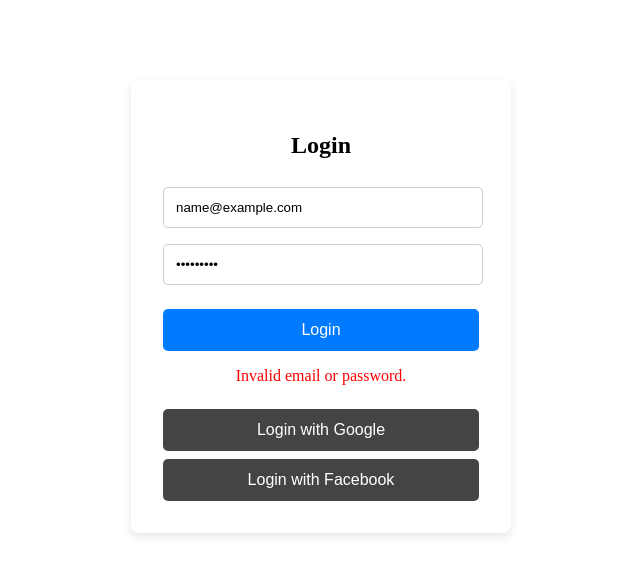
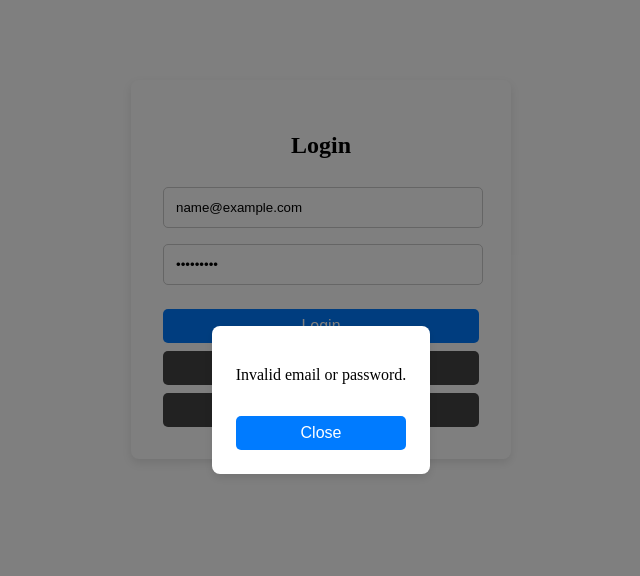
Before and after one commit to SCORPIA2004/Kiroku, a React (Create React App) app in the folder Project 1/login-app/: page / in a window 1280 px wide. Both pictures are taken after typing "name@example.com", "Sample123" into the empty fields and a click on the button "Login". Shown: the top 576 px of the page, without its empty margins (319-959 px from the left). Built offline with nearby package versions, Linux system fonts and the light colour scheme.

Commit message:
Added failed login popup

```diff
--- a/Project 1/login-app/src/components/LoginForm.tsx
+++ b/Project 1/login-app/src/components/LoginForm.tsx
@@ -2,6 +2,7 @@
 import React, { useState } from "react";
 import { useNavigate } from "react-router-dom";
 import styles from "../styles/LoginForm.module.css";
+import Popup from "./Popup";
 import { auth } from "../firebase/firebaseConfig";
 import {
   GoogleAuthProvider,
@@ -14,6 +15,7 @@ const LoginForm = () => {
   const [email, setEmail] = useState("");
   const [password, setPassword] = useState("");
   const [error, setError] = useState("");
+  const [popupMessage, setPopupMessage] = useState<string | null>(null);
 
   const handleSubmit = (e: React.FormEvent) => {
     e.preventDefault();
@@ -21,7 +23,7 @@ const LoginForm = () => {
     if (email === "test@example.com" && password === "password123") {
       navigate("/success");
     } else {
-      setError("Invalid email or password.");
+      setPopupMessage("Invalid email or password.");
     }
   };
 
@@ -29,8 +31,10 @@ const LoginForm = () => {
     try {
       const provider = new GoogleAuthProvider();
       const result = await signInWithPopup(auth, provider);
-      navigate("/success"); // Redirect after login
+      navigate("/success");
     } catch (error) {
+      setPopupMessage("Google login failed. Please try again.");
+
       console.error("Google login failed", error);
     }
   };
@@ -39,13 +43,19 @@ const LoginForm = () => {
     try {
       const provider = new FacebookAuthProvider();
       const result = await signInWithPopup(auth, provider);
-      navigate("/success"); // Redirect after login
+      navigate("/success");
     } catch (error) {
+      setPopupMessage("Facebook login failed. Please try again.");
+
       console.error("Facebook login failed", error);
     }
   };
 
   return (
+    <>
+      {popupMessage && (
+        <Popup message={popupMessage} onClose={() => setPopupMessage(null)} />
+      )}
       <div className={styles.container}>
         <h2>Login</h2>
         <form onSubmit={handleSubmit} className={styles.form}>
@@ -70,6 +80,7 @@ const LoginForm = () => {
           <button onClick={handleFacebookLogin}>Login with Facebook</button>
         </div>
       </div>
+    </>
   );
 };
 
--- /dev/null
+++ b/Project 1/login-app/src/components/Popup.tsx
@@ -0,0 +1,20 @@
+import React from "react";
+import styles from "../styles/Popup.module.css";
+
+interface PopupProps {
+  message: string;
+  onClose: () => void;
+}
+
+const Popup: React.FC<PopupProps> = ({ message, onClose }) => {
+  return (
+    <div className={styles.popupOverlay}>
+      <div className={styles.popup}>
+        <p>{message}</p>
+        <button onClick={onClose}>Close</button>
+      </div>
+    </div>
+  );
+};
+
+export default Popup;
--- /dev/null
+++ b/Project 1/login-app/src/styles/Popup.module.css
@@ -0,0 +1,33 @@
+.popupOverlay {
+  position: fixed;
+  top: 0;
+  left: 0;
+  width: 100%;
+  height: 100%;
+  background: rgba(0, 0, 0, 0.5);
+  display: flex;
+  align-items: center;
+  justify-content: center;
+}
+
+.popup {
+  background: white;
+  padding: 1.5rem;
+  border-radius: 8px;
+  box-shadow: 0px 4px 10px rgba(0, 0, 0, 0.1);
+  text-align: center;
+}
+
+button {
+  margin-top: 1rem;
+  padding: 0.5rem 1rem;
+  background: #007bff;
+  color: white;
+  border: none;
+  border-radius: 5px;
+  cursor: pointer;
+}
+
+button:hover {
+  background: #0056b3;
+}
```
Also changed, not shown: 1 other file (tests, documents, lock files or other folders). Lines whose indentation alone changed are shown as unchanged.
